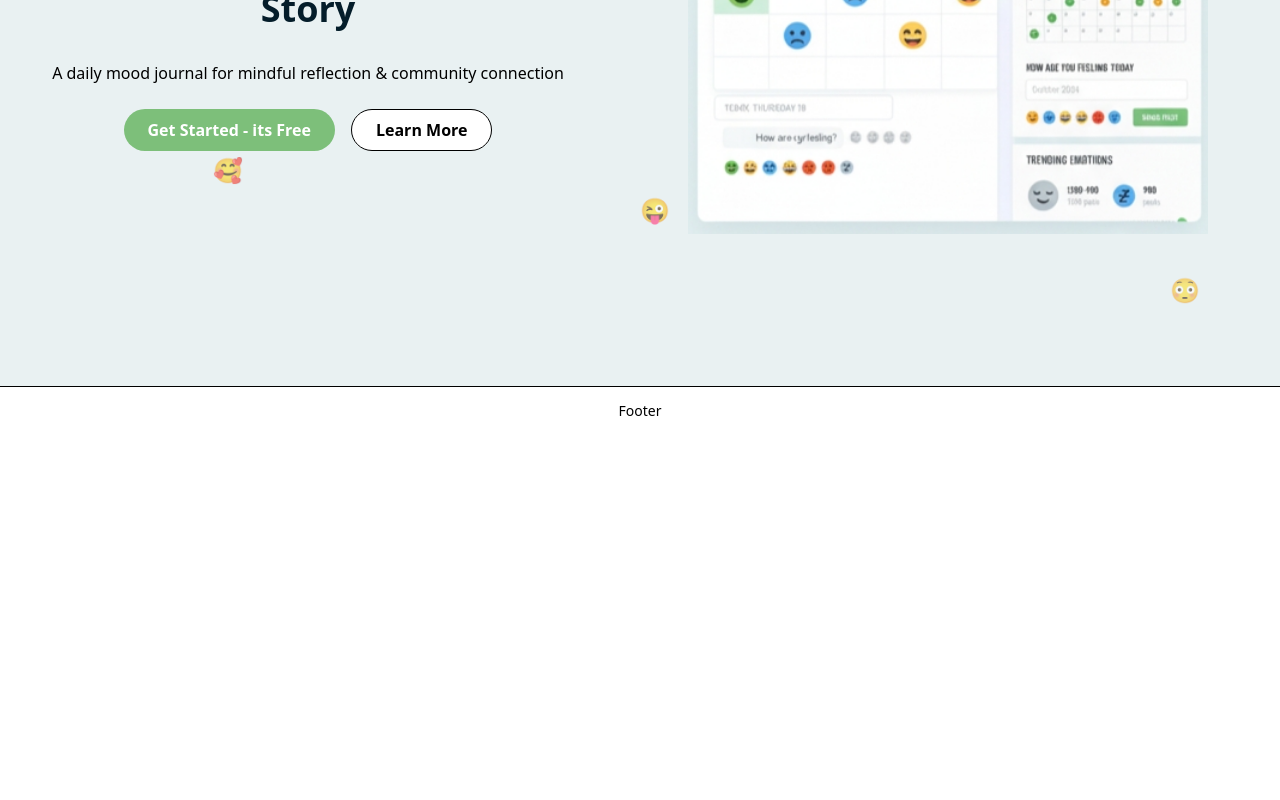
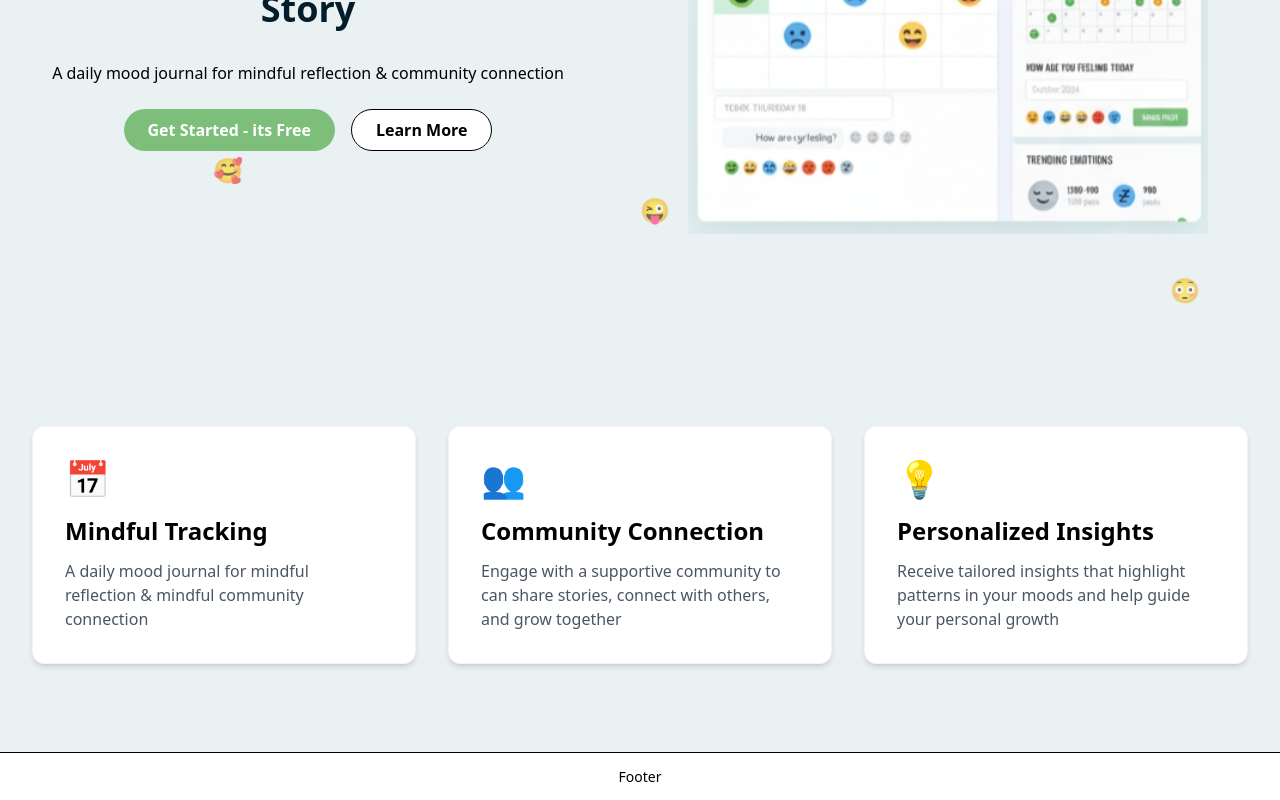
Before and after one commit to TahirAlauddin/Vibera, a Next.js app in the folder frontend/: page / in a window 1280 px wide. Shown: the part 366-1166 px from the top of the page. Before the commit the page ends 800 px from the top, so only its background shows below. Built offline with nearby package versions, Linux system fonts and the light colour scheme.

Commit message:
feat: add Features component and integrate into landing page

```diff
--- a/frontend/src/app/(vibera)/page.tsx
+++ b/frontend/src/app/(vibera)/page.tsx
@@ -3,6 +3,7 @@ import { useState } from "react";
 import SignUpModal from "../../components/signupPage";
 import LoginModal from "../../components/loginPage";
 import Image from "next/image";
+import Features from "../../components/features";
 
 export default function Home() {
   const [modal, setModal] = useState(null); // null/ "signup" / "signin"
@@ -45,6 +46,7 @@ export default function Home() {
     },
   ];
   return (
+    <div>
       <div className="h-auto min-h-[80vh] flex flex-col  md:flex-row">
         {/* Decorative emoji elements */}
         {decorativeEmojis.map((item, index) => (
@@ -97,5 +99,9 @@ export default function Home() {
           />
         </div>
       </div>
+      <div>
+        <Features />
+      </div>
+    </div>
   );
 }
--- /dev/null
+++ b/frontend/src/components/features.tsx
@@ -0,0 +1,44 @@
+// Feature cards
+const features = [
+  {
+    emoji: "📅",
+    title: "Mindful Tracking",
+    description:
+      "A daily mood journal for mindful reflection & mindful community connection",
+  },
+  {
+    emoji: "👥",
+    title: "Community Connection",
+    description:
+      "Engage with a supportive community to can share stories, connect with others, and grow together",
+  },
+  {
+    emoji: "💡",
+    title: "Personalized Insights",
+    description:
+      "Receive tailored insights that highlight patterns in your moods and help guide your personal growth",
+  },
+];
+export default function Features() {
+  return (
+    <div>
+      {/* Features Section */}
+      <div className="px-8 py-16 max-w-7xl mx-auto">
+        <div className="grid grid-cols-1 md:grid-cols-3 gap-8">
+          {features.map((feature, index) => (
+            <div
+              key={index}
+              className="bg-white rounded-xl p-8 shadow-md border border-gray-100"
+            >
+              <div className="text-4xl mb-4">{feature.emoji}</div>
+              <h3 className="text-2xl font-bold mb-3 text-foreground">
+                {feature.title}
+              </h3>
+              <p className="text-gray-600">{feature.description}</p>
+            </div>
+          ))}
+        </div>
+      </div>
+    </div>
+  );
+}
```
Also changed, not shown: frontend/tsconfig.json (+2 -8 lines). Lines whose indentation alone changed are shown as unchanged.
